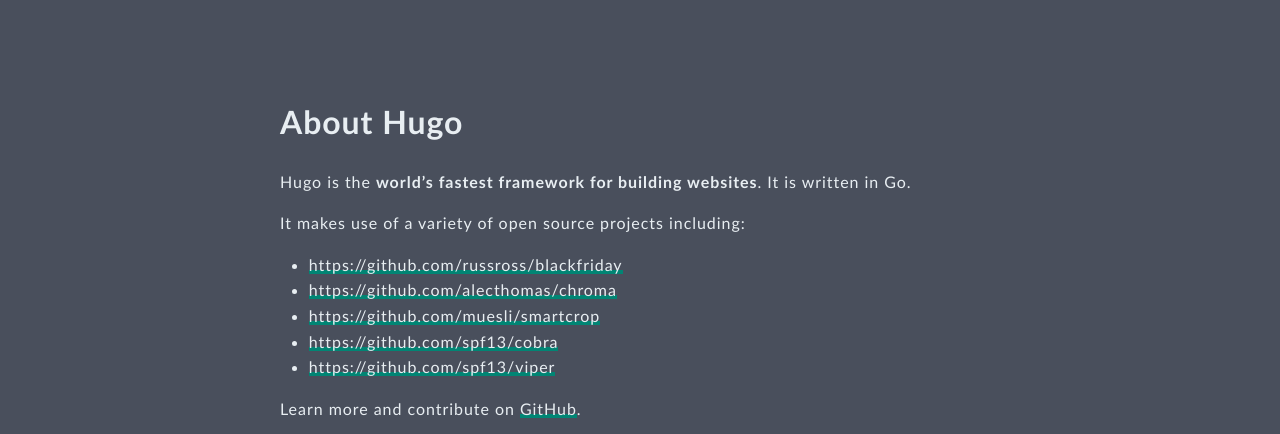
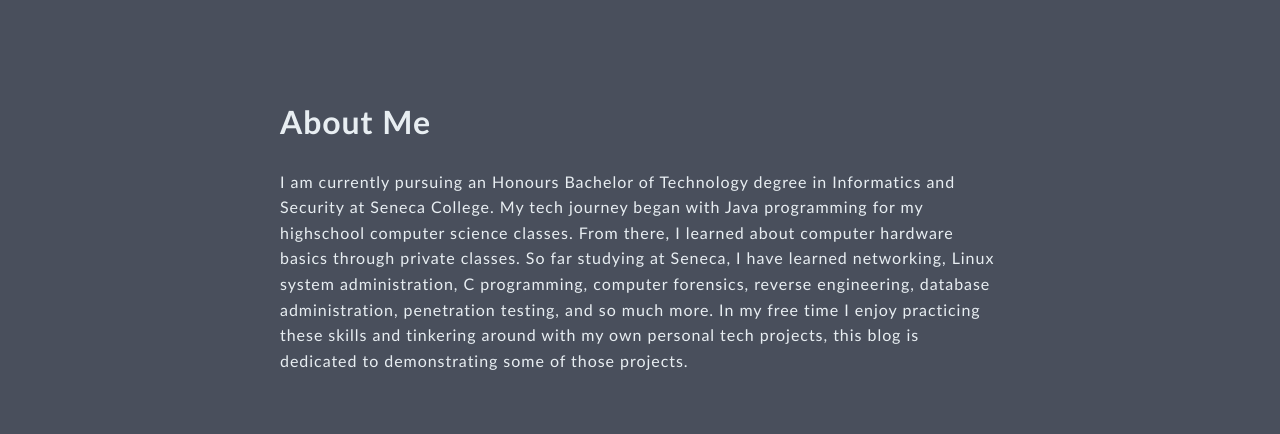
Before and after one commit to odamico/odamico.github.io, a plain HTML site: page about-hugo/index.html in a window 1280 px wide. Shown: the top 434 px of the page. Drawn offline with Linux system fonts and the light colour scheme.

Commit message:
rebuilding site Sun Jan  5 16:36:02 EST 2020

```diff
--- a/about-hugo/index.html
+++ b/about-hugo/index.html
@@ -7,29 +7,23 @@
 	<meta http-equiv="X-UA-Compatible" content="ie=edge">
 	<meta name="theme-color" content="#494f5c">
 	<meta name="msapplication-TileColor" content="#494f5c">
-<meta itemprop="name" content="About Hugo">
-<meta itemprop="description" content="Hugo is the world’s fastest framework for building websites. It is written in Go.
-It makes use of a variety of open source projects including:
- https://github.com/russross/blackfriday https://github.com/alecthomas/chroma https://github.com/muesli/smartcrop https://github.com/spf13/cobra https://github.com/spf13/viper  Learn more and contribute on GitHub.">
-<meta itemprop="datePublished" content="2014-04-09T00:00:00&#43;00:00" />
-<meta itemprop="dateModified" content="2014-04-09T00:00:00&#43;00:00" />
-<meta itemprop="wordCount" content="36">
+<meta itemprop="name" content="About Me">
+<meta itemprop="description" content="I am currently pursuing an Honours Bachelor of Technology degree in Informatics and Security at Seneca College. My tech journey began with Java programming for my highschool computer science classes. From there, I learned about computer hardware basics through private classes. So far studying at Seneca, I have learned networking, Linux system administration, C programming, computer forensics, reverse engineering, database administration, penetration testing, and so much more. In my free time I enjoy practicing these skills and tinkering around with my own personal tech projects, this blog is dedicated to demonstrating some of those projects.">
+<meta itemprop="datePublished" content="2020-01-05T00:00:00&#43;00:00" />
+<meta itemprop="dateModified" content="2020-01-05T00:00:00&#43;00:00" />
+<meta itemprop="wordCount" content="95">
 
 
 
-<meta itemprop="keywords" content="" /><meta property="og:title" content="About Hugo" />
-<meta property="og:description" content="Hugo is the world’s fastest framework for building websites. It is written in Go.
-It makes use of a variety of open source projects including:
- https://github.com/russross/blackfriday https://github.com/alecthomas/chroma https://github.com/muesli/smartcrop https://github.com/spf13/cobra https://github.com/spf13/viper  Learn more and contribute on GitHub." />
+<meta itemprop="keywords" content="" /><meta property="og:title" content="About Me" />
+<meta property="og:description" content="I am currently pursuing an Honours Bachelor of Technology degree in Informatics and Security at Seneca College. My tech journey began with Java programming for my highschool computer science classes. From there, I learned about computer hardware basics through private classes. So far studying at Seneca, I have learned networking, Linux system administration, C programming, computer forensics, reverse engineering, database administration, penetration testing, and so much more. In my free time I enjoy practicing these skills and tinkering around with my own personal tech projects, this blog is dedicated to demonstrating some of those projects." />
 <meta property="og:type" content="article" />
 <meta property="og:url" content="https://odamico.github.io/about-hugo/" />
-<meta property="article:published_time" content="2014-04-09T00:00:00+00:00" />
-<meta property="article:modified_time" content="2014-04-09T00:00:00+00:00" />
+<meta property="article:published_time" content="2020-01-05T00:00:00+00:00" />
+<meta property="article:modified_time" content="2020-01-05T00:00:00+00:00" />
 <meta name="twitter:card" content="summary"/>
-<meta name="twitter:title" content="About Hugo"/>
-<meta name="twitter:description" content="Hugo is the world’s fastest framework for building websites. It is written in Go.
-It makes use of a variety of open source projects including:
- https://github.com/russross/blackfriday https://github.com/alecthomas/chroma https://github.com/muesli/smartcrop https://github.com/spf13/cobra https://github.com/spf13/viper  Learn more and contribute on GitHub."/>
+<meta name="twitter:title" content="About Me"/>
+<meta name="twitter:description" content="I am currently pursuing an Honours Bachelor of Technology degree in Informatics and Security at Seneca College. My tech journey began with Java programming for my highschool computer science classes. From there, I learned about computer hardware basics through private classes. So far studying at Seneca, I have learned networking, Linux system administration, C programming, computer forensics, reverse engineering, database administration, penetration testing, and so much more. In my free time I enjoy practicing these skills and tinkering around with my own personal tech projects, this blog is dedicated to demonstrating some of those projects."/>
 
 	<link rel="apple-touch-icon" sizes="180x180" href="/apple-touch-icon.png">
 	<link rel="icon" type="image/png" sizes="32x32" href="/favicon-32x32.png">
@@ -38,7 +32,7 @@ It makes use of a variety of open source projects including:
 	<link rel="mask-icon" href="/safari-pinned-tab.svg" color="">
 	<link rel="shortcut icon" href="/favicon.ico">
 
-	<title>About Hugo</title>
+	<title>About Me</title>
 	<link rel="stylesheet" href="https://odamico.github.io/css/style.min.657bcb7af31123e4156b1a3d2ff60a636717e54ead74f882136b5114cf72b55e.css" integrity="sha256-ZXvLevMRI+QVaxo9L/YKY2cX5U6tdPiCE2tRFM9ytV4=" crossorigin="anonymous">
 
 </head>
@@ -72,18 +66,14 @@ It makes use of a variety of open source projects including:
 
 
 	<main class="site-main section-inner thin animated fadeIn faster">
-		<h1>About Hugo</h1>
+		<h1>About Me</h1>
 		<div class="content">
-			<p>Hugo is the <strong>world’s fastest framework for building websites</strong>. It is written in Go.</p>
-<p>It makes use of a variety of open source projects including:</p>
-<ul>
-<li><a href="https://github.com/russross/blackfriday">https://github.com/russross/blackfriday</a></li>
-<li><a href="https://github.com/alecthomas/chroma">https://github.com/alecthomas/chroma</a></li>
-<li><a href="https://github.com/muesli/smartcrop">https://github.com/muesli/smartcrop</a></li>
-<li><a href="https://github.com/spf13/cobra">https://github.com/spf13/cobra</a></li>
-<li><a href="https://github.com/spf13/viper">https://github.com/spf13/viper</a></li>
-</ul>
-<p>Learn more and contribute on <a href="https://github.com/gohugoio">GitHub</a>.</p>
+			<p>I am currently pursuing an Honours Bachelor of Technology degree in Informatics and Security at Seneca College.
+My tech journey began with Java programming for my highschool computer science classes. From there, I learned about
+computer hardware basics through private classes. So far studying at Seneca, I have learned networking, Linux system administration,
+C programming, computer forensics, reverse engineering, database administration, penetration testing, and so much more. In my free time
+I enjoy practicing these skills and tinkering around with my own personal tech projects, this blog is dedicated to demonstrating some of
+those projects.</p>
 
 		</div>
 	</main>
```
Also changed, not shown: index.xml (+9 -11 lines), sitemap.xml (+5 -5 lines).
